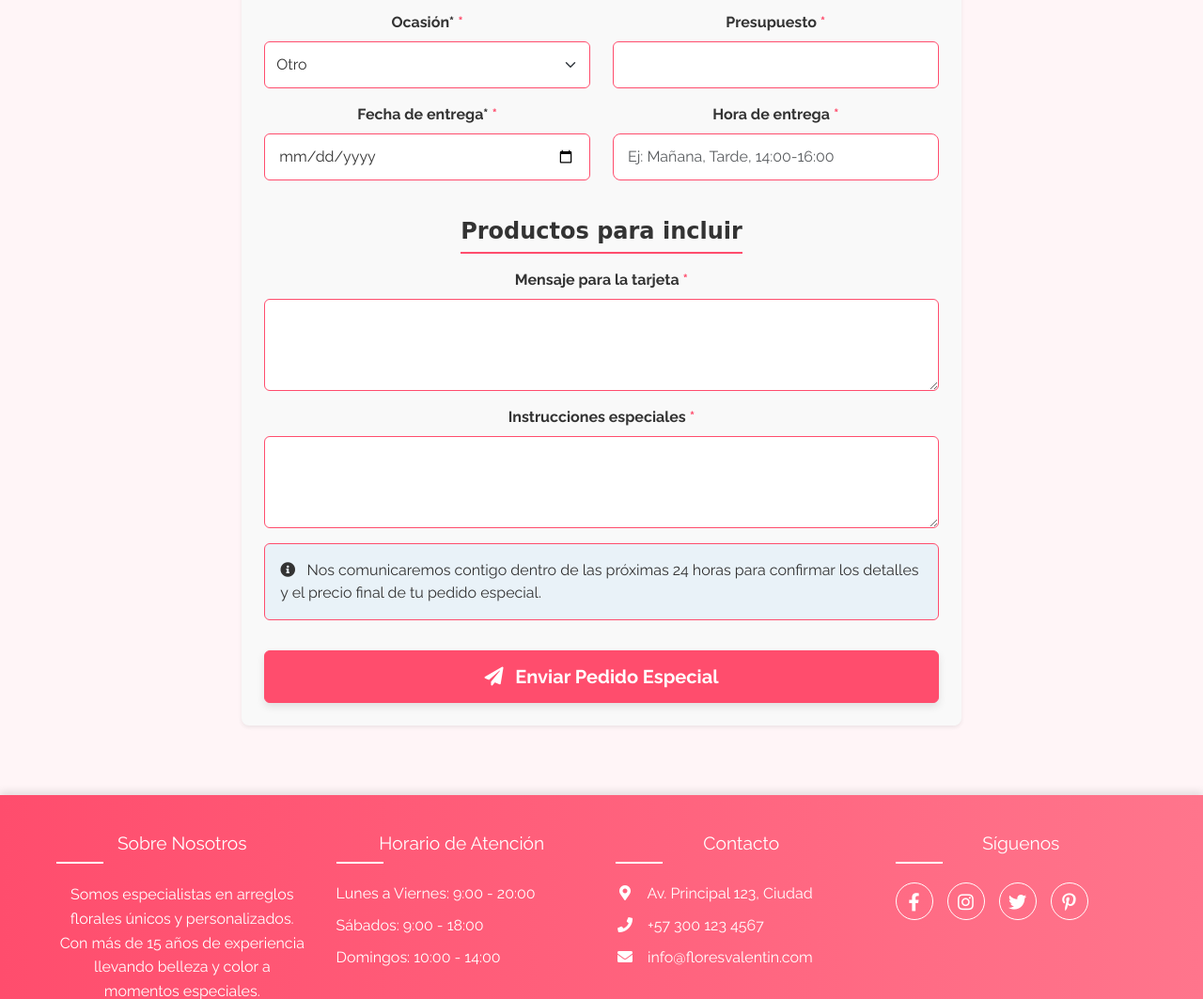
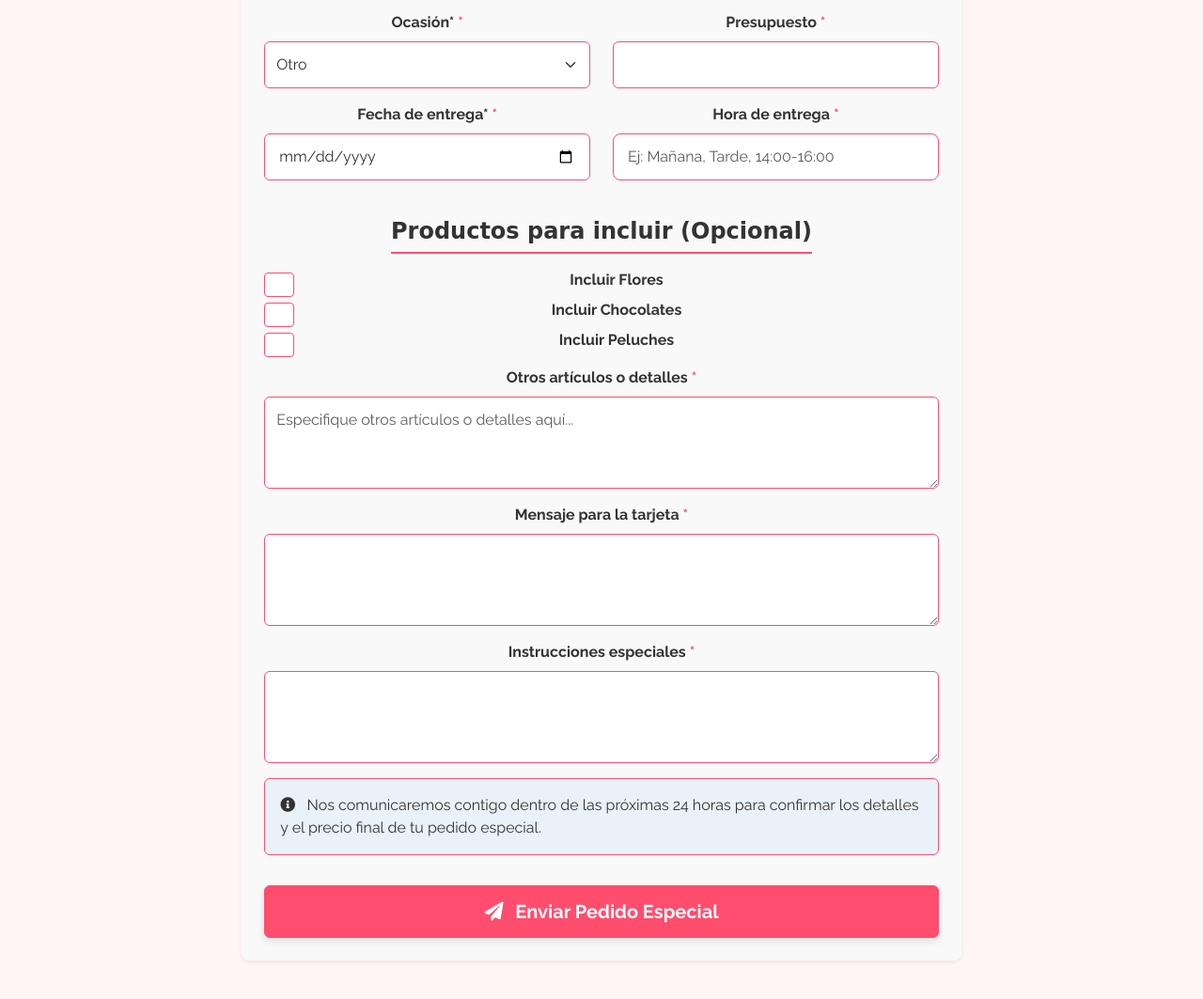
Before and after one commit to Johnson1255/Flores-Django, a Django app: page /pedido-especial/ in a window 1280 px wide. Shown: the part 858-1921 px from the top of the page at 94% size. Run offline with Django 5.2, Linux system fonts and the light colour scheme; the visitor is signed in with stand-in values (Sample User, id 1); data comes from the database, SQL or seed files in the repository; some web fonts are replaced.

Commit message:
add: Productos para que el usuario pueda elegir para el pedido especial

```diff
--- a/floresvalentin_app/forms.py
+++ b/floresvalentin_app/forms.py
@@ -5,35 +5,85 @@ from django.contrib.auth.models import User
 # Import gettext_lazy for translations in forms/models
 from django.utils.translation import gettext_lazy as _
 # Import the new ContactMessage model
+import json # Import json for handling the JSONField
 from .models import SpecialOrder, Profile, ContactMessage
 
 class SpecialOrderForm(forms.ModelForm):
+    # Define fields for product types - these are not directly in the model
+    include_flowers = forms.BooleanField(
+        label=_("Incluir Flores"),
+        required=False,
+        widget=forms.CheckboxInput(attrs={'class': 'form-check-input'})
+    )
+    include_chocolates = forms.BooleanField(
+        label=_("Incluir Chocolates"),
+        required=False,
+        widget=forms.CheckboxInput(attrs={'class': 'form-check-input'})
+    )
+    include_plushies = forms.BooleanField(
+        label=_("Incluir Peluches"),
+        required=False,
+        widget=forms.CheckboxInput(attrs={'class': 'form-check-input'})
+    )
+    other_items = forms.CharField(
+        label=_("Otros artículos o detalles"),
+        required=False,
+        widget=forms.Textarea(attrs={'rows': 3, 'class': 'form-control', 'placeholder': _('Especifique otros artículos o detalles aquí...')})
+    )
+
     class Meta:
         model = SpecialOrder
-        # Include fields relevant to the form, exclude user and status initially
-        exclude = ['user', 'status', 'created_at', 'updated_at']
-        # Add widgets if needed for styling or date pickers, etc.
+        # Exclude the original 'products' field as we handle it manually
+        exclude = ['user', 'status', 'created_at', 'updated_at', 'products']
         widgets = {
-            # Add Bootstrap classes for proper styling and alignment
-            'occasion': forms.Select(attrs={'class': 'form-select'}), # Changed to Select to use model choices
-            'budget': forms.NumberInput(attrs={'class': 'form-control', 'step': '0.01'}), # Changed to NumberInput for DecimalField
-            'delivery_date': forms.DateInput(attrs={'type': 'date', 'class': 'form-control'}),
-            'delivery_time': forms.TextInput(attrs={'class': 'form-control', 'placeholder': 'Ej: Mañana, Tarde, 14:00-16:00'}), # Added placeholder from image
-            'message': forms.Textarea(attrs={'rows': 3, 'class': 'form-control'}),
-            'special_instructions': forms.Textarea(attrs={'rows': 3, 'class': 'form-control'}),
-            # Add widgets for other fields if needed, e.g., recipient fields
+            # Basic Bootstrap classes
             'recipient_name': forms.TextInput(attrs={'class': 'form-control'}),
             'recipient_phone': forms.TextInput(attrs={'class': 'form-control'}),
             'delivery_address': forms.TextInput(attrs={'class': 'form-control'}),
             'delivery_city': forms.TextInput(attrs={'class': 'form-control'}),
             'delivery_postal_code': forms.TextInput(attrs={'class': 'form-control'}),
-            # Widgets for product inclusion options (adjust if using different field types)
-            'flower_types': forms.CheckboxSelectMultiple(attrs={'class': 'form-check-input'}), # Example, adjust class if needed
-            'flower_colors': forms.CheckboxSelectMultiple(attrs={'class': 'form-check-input'}), # Example
-            'chocolate_types': forms.CheckboxSelectMultiple(attrs={'class': 'form-check-input'}), # Example
-            'plushie_type': forms.RadioSelect(attrs={'class': 'form-check-input'}), # Example
-            'other_gifts': forms.Textarea(attrs={'rows': 2, 'class': 'form-control'}), # Example
+            'occasion': forms.Select(attrs={'class': 'form-select'}),
+            'delivery_date': forms.DateInput(attrs={'type': 'date', 'class': 'form-control'}),
+            'delivery_time': forms.TextInput(attrs={'class': 'form-control', 'placeholder': _('Ej: Mañana, Tarde, 14:00-16:00')}),
+            'budget': forms.NumberInput(attrs={'class': 'form-control', 'step': '0.01'}),
+            'message': forms.Textarea(attrs={'rows': 3, 'class': 'form-control'}),
+            'special_instructions': forms.Textarea(attrs={'rows': 3, 'class': 'form-control'}),
         }
+        # Add labels if needed, using gettext_lazy for translation
+        labels = {
+            'recipient_name': _("Nombre del destinatario"),
+            'recipient_phone': _("Teléfono del destinatario"),
+            'delivery_address': _("Dirección de entrega"),
+            'delivery_city': _("Ciudad de entrega"),
+            'delivery_postal_code': _("Código postal de entrega"),
+            'occasion': _("Ocasión"),
+            'delivery_date': _("Fecha de entrega"),
+            'delivery_time': _("Hora de entrega"),
+            'budget': _("Presupuesto"),
+            'message': _("Mensaje para la tarjeta"),
+            'special_instructions': _("Instrucciones especiales"),
+        }
+
+    def save(self, commit=True):
+        # Get the instance but don't save it to DB yet (commit=False)
+        instance = super().save(commit=False)
+
+        # Prepare the data for the 'products' JSONField
+        products_data = {
+            'include_flowers': self.cleaned_data.get('include_flowers', False),
+            'include_chocolates': self.cleaned_data.get('include_chocolates', False),
+            'include_plushies': self.cleaned_data.get('include_plushies', False),
+            'other_items': self.cleaned_data.get('other_items', '').strip(),
+        }
+
+        # Assign the dictionary (which will be serialized to JSON) to the instance's field
+        instance.products = products_data # Django handles JSON serialization
+
+        # Save the instance to the database if commit is True
+        if commit:
+            instance.save()
+        return instance
+
 
 # Replace the old ContactForm with a ModelForm for ContactMessage
 class ContactMessageForm(forms.ModelForm):
--- a/template/floresvalentin_app/special_order_form.html
+++ b/template/floresvalentin_app/special_order_form.html
@@ -121,59 +121,44 @@
                             </div>
                             {% endif %}
 
-                            {# Render product inclusion fields - Adapt based on actual form fields #}
-                            <h4 class="mb-3">{% trans "Productos para incluir" %}</h4>
+                            {# Render product inclusion fields using the new form fields #}
+                            <h4 class="mb-3">{% trans "Productos para incluir (Opcional)" %}</h4>
+                            <div class="mb-3">
                                 {% if form.include_flowers %}
-                            <div class="form-check form-switch mb-2">
-                                {{ form.include_flowers }}
-                                <label class="form-check-label fw-bold" for="{{ form.include_flowers.id_for_label }}">{{ form.include_flowers.label }}</label>
-                            </div>
-                            <div id="flowers-options" class="ms-4 mb-3 {% if not form.include_flowers.value %}d-none{% endif %}">
-                                {% if form.flower_types %}
-                                <label class="form-label">{{ form.flower_types.label }}</label>
-                                {{ form.flower_types }} {# Assuming CheckboxSelectMultiple widget #}
-                                {% endif %}
-                                {% if form.flower_colors %}
-                                <label class="form-label mt-3">{{ form.flower_colors.label }}</label>
-                                {{ form.flower_colors }} {# Assuming CheckboxSelectMultiple widget #}
-                                {% endif %}
+                                <div class="form-check mb-2">
+                                    {{ form.include_flowers.errors }} {# Show errors first #}
+                                    {{ form.include_flowers }} {# Render the input checkbox #}
+                                    <label class="form-check-label" for="{{ form.include_flowers.id_for_label }}">
+                                        {{ form.include_flowers.label }}
+                                    </label>
                                 </div>
                                 {% endif %}
-                            {# Repeat similar structure for chocolates, plushies, gifts if they exist in the form #}
                                 {% if form.include_chocolates %}
-                             <div class="form-check form-switch mb-2">
-                                {{ form.include_chocolates }}
-                                <label class="form-check-label fw-bold" for="{{ form.include_chocolates.id_for_label }}">{{ form.include_chocolates.label }}</label>
-                            </div>
-                             <div id="chocolates-options" class="ms-4 mb-3 {% if not form.include_chocolates.value %}d-none{% endif %}">
-                                {% if form.chocolate_types %}
-                                <label class="form-label">{{ form.chocolate_types.label }}</label>
-                                {{ form.chocolate_types }}
-                                {% endif %}
+                                <div class="form-check mb-2">
+                                    {{ form.include_chocolates.errors }} {# Show errors first #}
+                                    {{ form.include_chocolates }} {# Render the input checkbox #}
+                                    <label class="form-check-label" for="{{ form.include_chocolates.id_for_label }}">
+                                        {{ form.include_chocolates.label }}
+                                    </label>
                                 </div>
                                 {% endif %}
                                 {% if form.include_plushies %}
-                             <div class="form-check form-switch mb-2">
-                                {{ form.include_plushies }}
-                                <label class="form-check-label fw-bold" for="{{ form.include_plushies.id_for_label }}">{{ form.include_plushies.label }}</label>
+                                <div class="form-check mb-3"> {# Added mb-3 for spacing before next field #}
+                                    {{ form.include_plushies.errors }} {# Show errors first #}
+                                    {{ form.include_plushies }} {# Render the input checkbox #}
+                                    <label class="form-check-label" for="{{ form.include_plushies.id_for_label }}">
+                                        {{ form.include_plushies.label }}
+                                    </label>
                                 </div>
-                             <div id="plushies-options" class="ms-4 mb-3 {% if not form.include_plushies.value %}d-none{% endif %}">
-                                {% if form.plushie_type %}
-                                <label class="form-label">{{ form.plushie_type.label }}</label>
-                                {{ form.plushie_type }} {# Assuming RadioSelect widget #}
                                 {% endif %}
                             </div>
-                            {% endif %}
-                             {% if form.include_gifts %}
-                             <div class="form-check form-switch mb-2">
-                                {{ form.include_gifts }}
-                                <label class="form-check-label fw-bold" for="{{ form.include_gifts.id_for_label }}">{{ form.include_gifts.label }}</label>
-                            </div>
-                             <div id="gifts-options" class="ms-4 mb-3 {% if not form.include_gifts.value %}d-none{% endif %}">
-                                {% if form.other_gifts %}
-                                <label class="form-label">{{ form.other_gifts.label }}</label>
-                                {{ form.other_gifts }}
-                                {% endif %}
+
+                            {% if form.other_items %}
+                            <div class="mb-3">
+                                <label for="{{ form.other_items.id_for_label }}" class="form-label">{{ form.other_items.label }}{% if form.other_items.field.required %}*{% endif %}</label>
+                                {{ form.other_items }}
+                                {% if form.other_items.help_text %}<div class="form-text">{{ form.other_items.help_text }}</div>{% endif %}
+                                {% for error in form.other_items.errors %}<div class="invalid-feedback d-block">{{ error }}</div>{% endfor %}
                             </div>
                             {% endif %}
 
```
Lines whose indentation alone changed are shown as unchanged.
